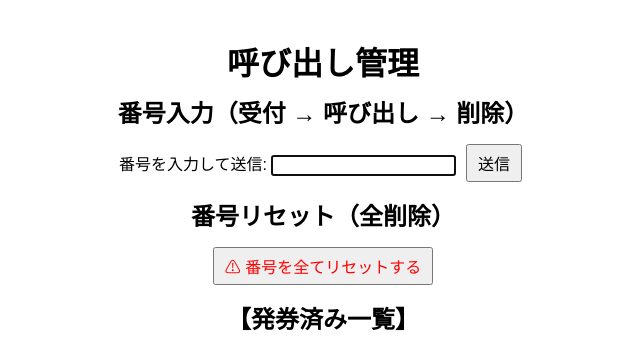
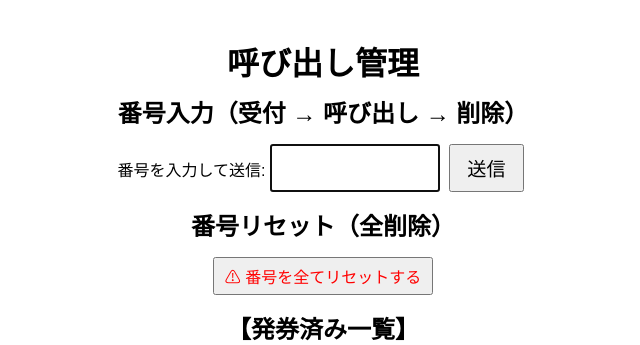
Before and after one commit to KAWAKAMI666/CALL_service, a Flask app: a page that uses templates/admin.html in a window 1280 px wide. Shown: the top 345 px of the page, without its empty margins (317-957 px from the left). Run offline with Flask 3, Linux system fonts and the light colour scheme.

Commit message:
ローカルの変更を反映（例：状態変更ボタン追加など）

```diff
--- a/templates/admin.html
+++ b/templates/admin.html
@@ -27,8 +27,8 @@
   <h2>番号入力（受付 → 呼び出し → 削除）</h2>
   <form method="POST" action="/handle">
     番号を入力して送信:
-    <input type="number" name="number" required autofocus>
-    <button type="submit">送信</button>
+   <input type="number" name="number" required autofocus style="font-size: 1.5rem; width: 150px; padding: 8px;">
+<button type="submit" style="font-size: 1.2rem; padding: 8px 16px;">送信</button>
   </form>
 <h2>番号リセット（全削除）</h2>
 <form method="POST" action="/reset" onsubmit="return confirm('本当にすべての番号を削除してリセットしますか？')">
```
